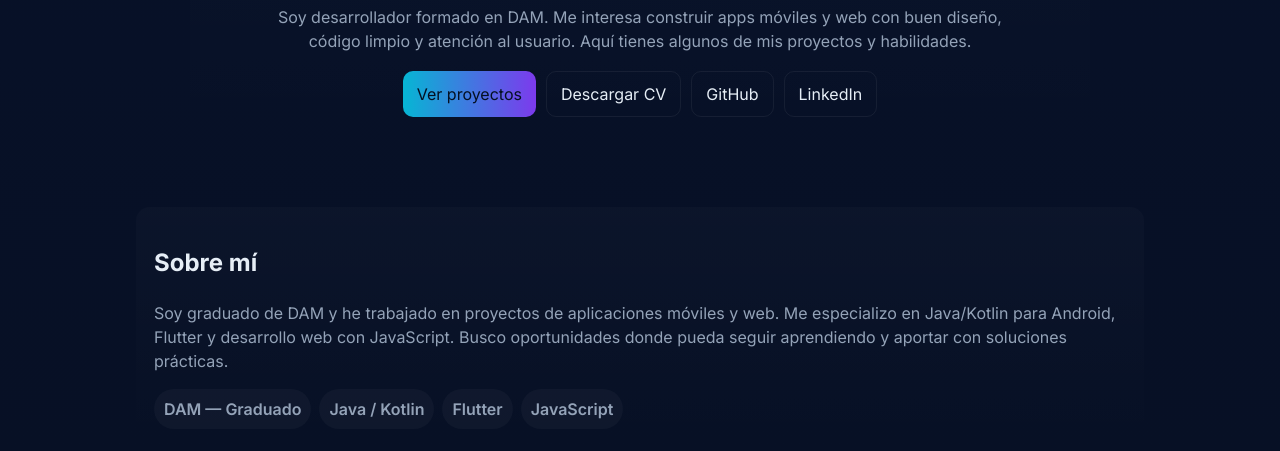
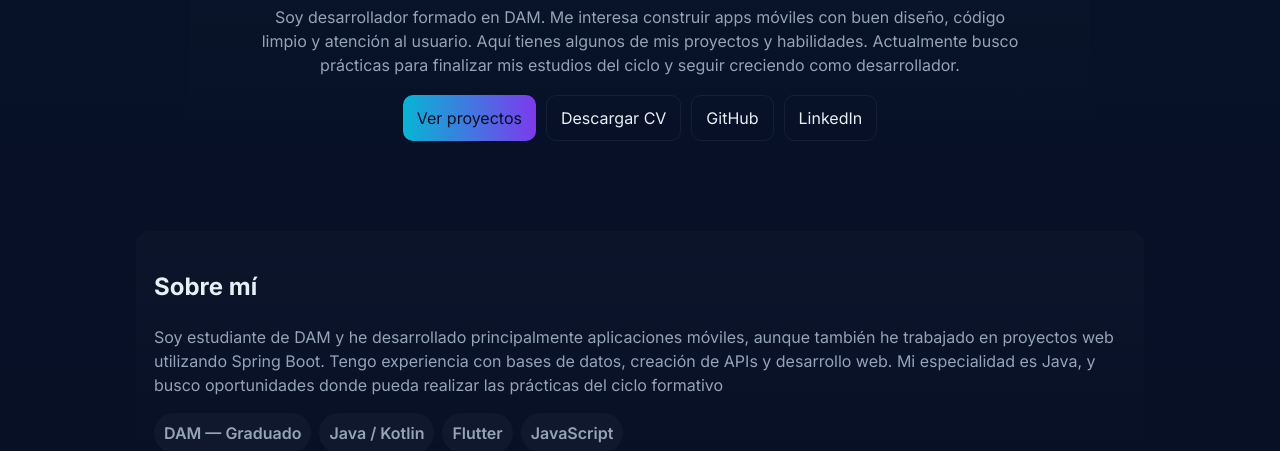
Before and after one commit to pauhernan7/portfolio, a plain HTML site: page index.html in a window 1280 px wide. Shown: the part 349-800 px from the top of the page. Drawn offline with Linux system fonts and the light colour scheme.

Commit message:
actualizada la descripcion

```diff
--- a/index.html
+++ b/index.html
@@ -137,7 +137,7 @@
         <div class="hero-inner card">
           <img class="profile" src="assets/me.jpg.png" alt="Foto de Tu Nombre (reemplaza por tu foto)" />
           <h1>Hola, soy <span style="color:var(--accent)">Pau Hernández</span></h1>
-          <p class="lead">Soy desarrollador formado en DAM. Me interesa construir apps móviles y web con buen diseño, código limpio y atención al usuario. Aquí tienes algunos de mis proyectos y habilidades.</p>
+          <p class="lead">Soy desarrollador formado en DAM. Me interesa construir apps móviles con buen diseño, código limpio y atención al usuario. Aquí tienes algunos de mis proyectos y habilidades. Actualmente busco prácticas para finalizar mis estudios del ciclo y seguir creciendo como desarrollador.</p>
           <div class="cta">
             <a class="btn btn-primary" href="#projects">Ver proyectos</a>
             <a class="btn" href="assets/cvpau.pdf" download>Descargar CV</a>
@@ -150,7 +150,7 @@
       <section id="about">
         <div class="card">
           <h2>Sobre mí</h2>
-          <p class="muted">Soy graduado de DAM y he trabajado en proyectos de aplicaciones móviles y web. Me especializo en Java/Kotlin para Android, Flutter y desarrollo web con JavaScript. Busco oportunidades donde pueda seguir aprendiendo y aportar con soluciones prácticas.</p>
+          <p class="muted">Soy estudiante de DAM y he desarrollado principalmente aplicaciones móviles, aunque también he trabajado en proyectos web utilizando Spring Boot. Tengo experiencia con bases de datos, creación de APIs y desarrollo web. Mi especialidad es Java, y busco oportunidades donde pueda realizar las prácticas del ciclo formativo</p>
           <div style="margin-top:12px;display:flex;gap:8px;flex-wrap:wrap">
             <span class="skill">DAM — Graduado</span>
             <span class="skill">Java / Kotlin</span>
```
